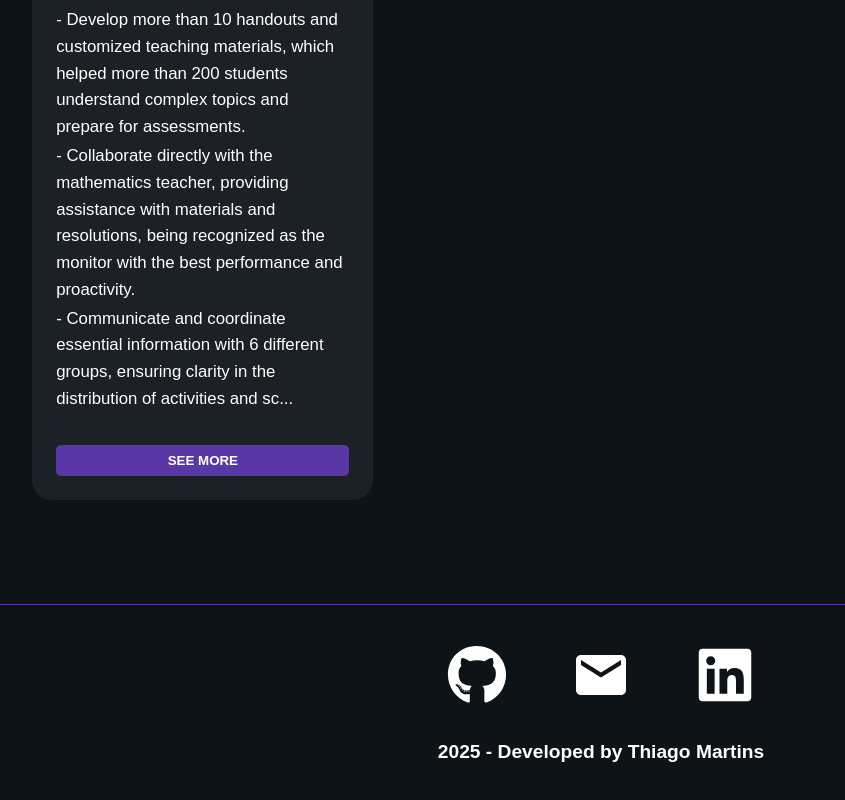
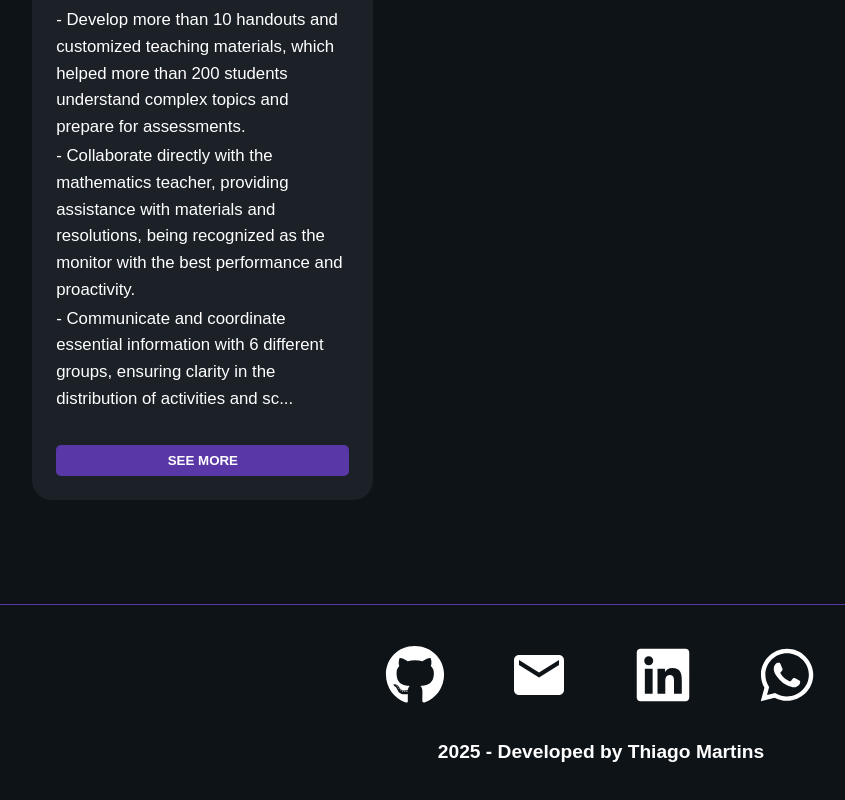
Before and after one commit to Thiago0808/portfolio, a React (Vite) app: page / in a window 1280 px wide. Shown: the part 4322-5122 px from the top of the page, without its empty margins (39-884 px from the left). Built offline with nearby package versions, Linux system fonts and the light colour scheme; a web font is replaced by a local one.

Commit message:
feat: Atualiza contatos

```diff
--- a/src/content/languages/br.json
+++ b/src/content/languages/br.json
@@ -175,6 +175,12 @@
     }
   },
   "footer": {
-    "developed": "Desenvolvido por Thiago Martins"
+    "developed": "Desenvolvido por Thiago Martins",
+    "contacts": {
+      "email": "Link para enviar Email",
+      "linkedin": "Link para o LinkedIn",
+      "github": "Link para o Github",
+      "whatsapp": "Link para o Whatsapp"
+    }
   }
 }
--- a/src/content/languages/en.json
+++ b/src/content/languages/en.json
@@ -175,6 +175,12 @@
     }
   },
   "footer": {
-    "developed": "Developed by Thiago Martins"
+    "developed": "Developed by Thiago Martins",
+    "contacts": {
+      "email": "Link to Send Email",
+      "linkedin": "Link to LinkedIn",
+      "github": "Link to Github",
+      "whatsapp": "Link to Whatsapp"
+    }
   }
 }
--- a/src/sections/footer/index.tsx
+++ b/src/sections/footer/index.tsx
@@ -1,4 +1,4 @@
-import { FaGithub, FaLinkedin } from 'react-icons/fa';
+import { FaGithub, FaLinkedin, FaWhatsapp } from 'react-icons/fa';
 import { MdEmail } from 'react-icons/md';
 import './style.css';
 import type { SectionsProps } from '../../App';
@@ -15,7 +15,7 @@ function Footer({ language }: SectionsProps) {
           target="_blank"
           rel="noopener noreferrer"
           className="social-media-link"
-          aria-label="Link para o GitHub"
+          aria-label={content.contacts.github}
         >
           <FaGithub className="footer-icon" />
         </a>
@@ -25,7 +25,7 @@ function Footer({ language }: SectionsProps) {
           target="_blank"
           rel="noopener noreferrer"
           className="social-media-link"
-          aria-label="Link para enviar email"
+          aria-label={content.contacts.email}
         >
           <MdEmail className="footer-icon" />
         </a>
@@ -35,9 +35,19 @@ function Footer({ language }: SectionsProps) {
           target="_blank"
           rel="noopener noreferrer"
           className="social-media-link"
-          aria-label="Link para o LinkedIn"
+          aria-label={content.contacts.linkedin}
         >
           <FaLinkedin className="footer-icon" />
+        </a>
+
+        <a
+          href="https://wa.me/5548998129221"
+          target="_blank"
+          rel="noopener noreferrer"
+          className="social-media-link"
+          aria-label={content.contacts.whatsapp}
+        >
+          <FaWhatsapp className="footer-icon" />
         </a>
       </div>
 
--- a/src/sections/footer/style.css
+++ b/src/sections/footer/style.css
@@ -7,6 +7,7 @@
 .footer-icons {
   display: flex;
   justify-content: center;
+  flex-wrap: wrap;
   gap: 4rem;
   margin-bottom: 2rem;
 }
```
